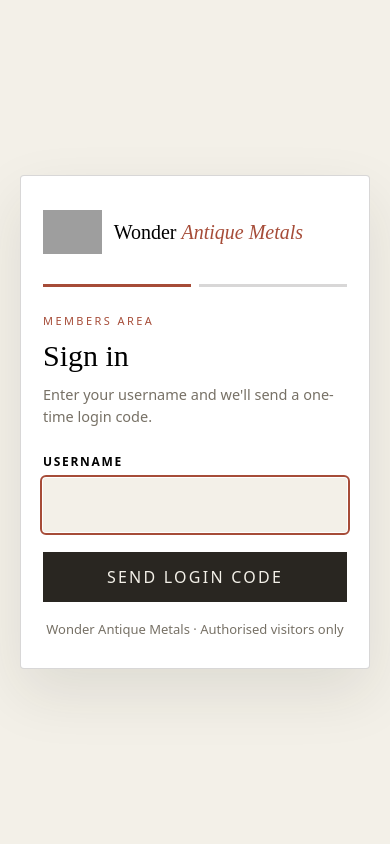
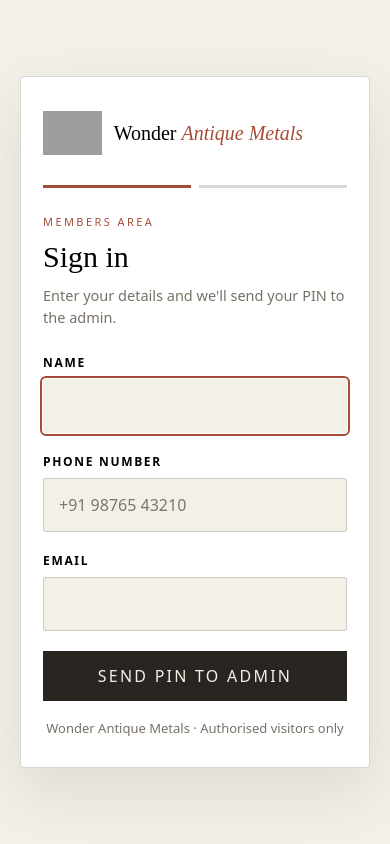
Before and after one commit to vishnupriyangamer003-rgb/wonderantiquemetals, a Laravel app: page /login in a window 390 px wide. Run offline with Laravel 12, Linux system fonts and the light colour scheme; data comes from the database, SQL or seed files in the repository; style sheets or scripts are compiled from the project's sources; some libraries are stand-ins or nearby versions; grey boxes are pictures that could not be loaded.

Commit message:
Sign-in by name, phone and email with one fixed PIN per user
Co-Authored-By: Claude Sonnet 5.5 <noreply@anthropic.com>

```diff
--- a/laravel-project/main/app/Http/Controllers/SiteLoginController.php
+++ b/laravel-project/main/app/Http/Controllers/SiteLoginController.php
@@ -4,6 +4,7 @@ namespace App\Http\Controllers;
 
 use App\Mail\LoginOtp;
 use App\Models\Setting;
+use App\Models\SiteUser;
 use App\Models\UserLogin;
 use Illuminate\Http\RedirectResponse;
 use Illuminate\Http\Request;
@@ -13,155 +14,209 @@ use Illuminate\Support\Str;
 use Symfony\Component\HttpFoundation\Response;
 
 /**
- * Public site login: any username → one-time code emailed to the admin inbox
- * (the admin passes the code to the client) → code verified → site unlocked.
+ * Public site login: name + phone + email → the user's one fixed 4-digit PIN is emailed to the
+ * admin inbox (the admin passes it to the client) → PIN verified → site unlocked.
  */
 class SiteLoginController extends Controller
 {
-    /** Minutes a code stays valid. */
+    /** Minutes the PIN step stays open. */
     private const TTL_MINUTES = 5;
 
     /** Hours a signed-in visitor stays logged in (absolute, counted from login). */
     public const SESSION_HOURS = 12;
 
-    /** Wrong-code attempts allowed before the code is invalidated. */
+    /** Wrong-PIN attempts allowed per PIN step. */
     private const MAX_ATTEMPTS = 5;
 
-    /** Successful OTP sends allowed per IP per window. */
+    /** Wrong PINs allowed per user (email) per lockout window, across all sessions. */
+    private const LOCKOUT_ATTEMPTS = 10;
+
+    /** Seconds a user stays locked out after too many wrong PINs. */
+    private const LOCKOUT_SECONDS = 900;
+
+    /** PIN requests allowed per user and IP per window. */
     private const SEND_LIMIT = 3;
 
-    /** Login page (username step, or code step when a code is pending). */
+    private const SESSION_KEYS = ['otp_user_id', 'otp_name', 'otp_expires', 'otp_attempts'];
+
+    /** Login page (details step, or PIN step when one is pending). */
     public function show(Request $request): Response
     {
         if ($request->session()->get('site_login')) {
             return redirect()->route('home');
         }
 
+        if ($request->boolean('change')) {
+            $request->session()->forget(self::SESSION_KEYS);
+        }
+
         return $this->noStore(response()->view('login', [
-            'step' => $request->session()->has('otp_hash') ? 'otp' : 'username',
-            'username' => $request->session()->get('otp_username', ''),
+            'step' => $request->session()->has('otp_user_id') ? 'otp' : 'details',
+            'username' => $request->session()->get('otp_name', ''),
             'expiresIn' => $this->secondsLeft($request),
         ]));
     }
 
-    /** Step 1: accept the username and email the code to the admin inbox. */
+    /** Step 1: validate the details and email the user's PIN to the admin inbox. */
     public function sendOtp(Request $request): RedirectResponse
     {
-        $data = $request->validate([
-            'username' => ['required', 'string', 'max:100'],
-        ], [
-            'username.required' => 'Please enter your username.',
+        $request->merge([
+            'name' => preg_replace('/\s+/', ' ', trim((string) $request->input('name'))),
+            'phone' => preg_replace('/[\s().-]/', '', (string) $request->input('phone')),
+            'email' => mb_strtolower(trim((string) $request->input('email'))),
         ]);
 
-        // The owner's username signs in directly, without an emailed code.
+        $data = $request->validate([
+            'name' => ['required', 'string', 'min:2', 'max:100', "regex:/^\\p{L}[\\p{L} .'-]*$/u"],
+            'phone' => ['required', 'regex:/^\\+?[0-9]{10,15}$/'],
+            'email' => ['required', 'email:rfc', 'max:150'],
+        ], [
+            'name.required' => 'Please enter your name.',
+            'name.min' => 'Your name must be at least 2 characters.',
+            'name.regex' => 'Your name can only contain letters, spaces and . \' -',
+            'phone.required' => 'Please enter your phone number.',
+            'phone.regex' => 'Enter a valid phone number (10 to 15 digits, optional + country code).',
+            'email.required' => 'Please enter your email address.',
+            'email.email' => 'Enter a valid email address.',
+        ]);
+
+        // The owner's name signs in directly, without a PIN.
         $bypass = $this->normalizeName((string) config('site.login_bypass_username', ''));
-        if ($bypass !== '' && $this->normalizeName($data['username']) === $bypass) {
-            return $this->signIn($request, trim(preg_replace('/\s+/', ' ', $data['username'])));
+        if ($bypass !== '' && $this->normalizeName($data['name']) === $bypass) {
+            return $this->signIn($request, $data['name'], $data['phone'], $data['email']);
         }
 
-        $key = 'site-otp-send:'.strtolower(trim($data['username'])).'|'.$request->ip();
+        $key = 'site-otp-send:'.$data['email'].'|'.$request->ip();
         if (RateLimiter::tooManyAttempts($key, self::SEND_LIMIT)) {
             $wait = RateLimiter::availableIn($key);
 
             return back()->withInput()->withErrors([
-                'username' => "Too many code requests. Try again in {$wait} seconds.",
+                'email' => "Too many requests. Try again in {$wait} seconds.",
             ]);
         }
 
-        $code = Str::padLeft((string) random_int(0, 9999), 4, '0');
-        $username = trim($data['username']);
+        // One user, one PIN: created once for a new email, reused on every later login.
+        $user = SiteUser::where('email', $data['email'])->first();
+        if ($user) {
+            $user->update(['name' => $data['name'], 'phone' => $data['phone']]);
+        } else {
+            $user = SiteUser::create([
+                'name' => $data['name'],
+                'phone' => $data['phone'],
+                'email' => $data['email'],
+                'pin' => Str::padLeft((string) random_int(0, 9999), 4, '0'),
+            ]);
+        }
 
         $request->session()->put([
-            'otp_hash' => hash('sha256', $code),
+            'otp_user_id' => $user->id,
+            'otp_name' => $user->name,
             'otp_expires' => now()->addMinutes(self::TTL_MINUTES)->getTimestamp(),
-            'otp_username' => $username,
             'otp_attempts' => 0,
         ]);
 
         try {
-            Mail::to(config('mail.from.address'))->send(new LoginOtp($username, $code, self::TTL_MINUTES));
+            Mail::to(config('mail.from.address'))->send(
+                new LoginOtp($user->name, $user->phone, $user->email, $user->pin, self::TTL_MINUTES)
+            );
         } catch (\Throwable $e) {
-            $request->session()->forget(['otp_hash', 'otp_expires', 'otp_username', 'otp_attempts']);
+            $request->session()->forget(self::SESSION_KEYS);
 
             report($e);
 
             return back()->withInput()->withErrors([
-                'username' => 'We could not send the login code right now. Please try again later.',
+                'email' => 'We could not send the PIN right now. Please try again later.',
             ]);
         }
 
         RateLimiter::hit($key, 300);
 
-        return redirect()->route('login')->with('status', 'A login code was sent to the admin email. Please check the inbox.');
+        return redirect()->route('login')->with('status', 'The PIN was sent to the admin email. Please check the inbox.');
     }
 
-    /** Step 2: check the code the admin passed on, then open the site. */
+    /** Step 2: check the PIN the admin passed on, then open the site. */
     public function verify(Request $request): RedirectResponse
     {
         $data = $request->validate([
             'code' => ['required', 'string', 'size:4', 'regex:/^[0-9]{4}$/'],
         ], [
-            'code.regex' => 'Enter the 4-digit login code.',
-            'code.size' => 'Enter the 4-digit login code.',
+            'code.regex' => 'Enter the 4-digit PIN.',
+            'code.size' => 'Enter the 4-digit PIN.',
         ]);
 
         $session = $request->session();
+        $user = $session->has('otp_user_id') ? SiteUser::find($session->get('otp_user_id')) : null;
 
-        if (! $session->has('otp_hash') || $this->secondsLeft($request) <= 0) {
-            $session->forget(['otp_hash', 'otp_expires', 'otp_username', 'otp_attempts']);
+        if (! $user || $this->secondsLeft($request) <= 0) {
+            $session->forget(self::SESSION_KEYS);
 
-            return redirect()->route('login')->withErrors(['code' => 'That code has expired. Request a new one.']);
+            return redirect()->route('login')->withErrors(['code' => 'This step has expired. Please enter your details again.']);
+        }
+
+        $lockKey = 'site-pin:'.$user->email;
+        if (RateLimiter::tooManyAttempts($lockKey, self::LOCKOUT_ATTEMPTS)) {
+            $wait = (int) ceil(RateLimiter::availableIn($lockKey) / 60);
+            $session->forget(self::SESSION_KEYS);
+
+            return redirect()->route('login')->withErrors(['code' => "Too many wrong PINs. Try again in {$wait} minute(s)."]);
         }
 
         $attempts = (int) $session->get('otp_attempts', 0);
         if ($attempts >= self::MAX_ATTEMPTS) {
-            $session->forget(['otp_hash', 'otp_expires', 'otp_username', 'otp_attempts']);
+            $session->forget(self::SESSION_KEYS);
 
-            return redirect()->route('login')->withErrors(['code' => 'Too many wrong codes. Request a new one.']);
+            return redirect()->route('login')->withErrors(['code' => 'Too many wrong PINs. Please enter your details again.']);
         }
 
-        // Constant-time comparison of the hashed code.
-        $valid = hash_equals((string) $session->get('otp_hash'), hash('sha256', $data['code']));
+        // Constant-time comparison.
+        if (! hash_equals((string) $user->pin, $data['code'])) {
+            $session->put('otp_attempts', $attempts + 1);
+            RateLimiter::hit($lockKey, self::LOCKOUT_SECONDS);
 
-        if (! $valid) {
-            $session->put('otp_attempts', $attempts + 1);
-
-            return back()->withErrors(['code' => 'Incorrect code. '.(self::MAX_ATTEMPTS - $attempts - 1).' attempt(s) left.']);
+            return back()->withErrors(['code' => 'Incorrect PIN. '.(self::MAX_ATTEMPTS - $attempts - 1).' attempt(s) left.']);
         }
 
-        return $this->signIn($request, (string) $session->get('otp_username', ''));
+        RateLimiter::clear($lockKey);
+
+        return $this->signIn($request, $user->name, $user->phone, $user->email);
     }
 
     /** Opens the site for this session and records the login. */
-    private function signIn(Request $request, string $username): RedirectResponse
+    private function signIn(Request $request, string $name, string $phone, string $email): RedirectResponse
     {
         $session = $request->session();
-        $session->forget(['otp_hash', 'otp_expires', 'otp_username', 'otp_attempts']);
+        $session->forget(self::SESSION_KEYS);
         $session->regenerate();
 
         UserLogin::create([
-            'username' => $username,
+            'username' => $name,
+            'phone' => $phone,
+            'email' => $email,
             'login_at' => now(),
         ]);
 
         $session->put('site_login', true);
         $session->put('site_login_at', now()->getTimestamp());
         $session->put('site_login_epoch', self::sessionEpoch());
-        $session->put('site_login_name', $username);
+        $session->put('site_login_name', $name);
 
-        return redirect()->route('home')->with('status', 'Signed in. Welcome, '.$username.'.');
+        return redirect()->route('home')->with('status', 'Signed in. Welcome, '.$name.'.');
     }
 
-    /** Ask for a fresh code (same rate limit as the first send). */
+    /** Send the same PIN to the admin again (same rate limit as the first send). */
     public function resend(Request $request): RedirectResponse
     {
-        $username = (string) $request->session()->get('otp_username', '');
+        $user = $request->session()->has('otp_user_id') ? SiteUser::find($request->session()->get('otp_user_id')) : null;
 
-        if ($username === '') {
+        if (! $user) {
             return redirect()->route('login');
         }
 
-        return $this->sendOtp($request->merge(['username' => $username]));
+        return $this->sendOtp($request->merge([
+            'name' => $user->name,
+            'phone' => $user->phone,
+            'email' => $user->email,
+        ]));
     }
 
     public function logout(Request $request): RedirectResponse
@@ -184,7 +239,7 @@ class SiteLoginController extends Controller
         return mb_strtolower(trim(preg_replace('/\s+/', ' ', $name)));
     }
 
-    /** Seconds until the pending code expires (0 when none). */
+    /** Seconds until the pending PIN step expires (0 when none). */
     private function secondsLeft(Request $request): int
     {
         $expires = (int) $request->session()->get('otp_expires', 0);
--- a/laravel-project/main/app/Models/UserLogin.php
+++ b/laravel-project/main/app/Models/UserLogin.php
@@ -7,7 +7,7 @@ use Illuminate\Database\Eloquent\Model;
 /** One row per successful OTP sign-in to the public site. */
 class UserLogin extends Model
 {
-    protected $fillable = ['username', 'login_at'];
+    protected $fillable = ['username', 'phone', 'email', 'login_at'];
 
     protected $casts = [
         'login_at' => 'datetime',
--- a/laravel-project/main/resources/views/login.blade.php
+++ b/laravel-project/main/resources/views/login.blade.php
@@ -30,6 +30,7 @@
             border: 1px solid var(--line, rgba(41, 38, 33, .18)); border-radius: 3px;
         }
         .gate__field input:focus { outline: 2px solid var(--rust, #a64c38); outline-offset: 1px; border-color: transparent; }
+        .gate__fielderr { font-size: 13px; color: #b3261e; }
         .gate__code { text-align: center; font-size: 34px; letter-spacing: .42em; text-transform: uppercase; font-weight: 700; }
         .gate__btn {
             display: inline-flex; align-items: center; justify-content: center; gap: 10px;
@@ -71,25 +72,38 @@
             <div class="gate__status" role="status">{{ session('status') }}</div>
         @endif
 
-        @if ($step === 'username')
+        @if ($step === 'details')
             <p class="gate__eyebrow">Members area</p>
             <h1 id="gate-title">Sign in</h1>
-            <p class="gate__lead">Enter your username and we'll send a one-time login code.</p>
+            <p class="gate__lead">Enter your details and we'll send your PIN to the admin.</p>
 
-            <form method="post" action="{{ route('login.send') }}" autocomplete="on">
+            <form method="post" action="{{ route('login.send') }}" autocomplete="on" novalidate>
                 @csrf
                 <div class="gate__field">
-                    <label for="f-username">Username</label>
-                    <input type="text" id="f-username" name="username" value="{{ old('username') }}"
-                           autocomplete="username" maxlength="100" required autofocus>
+                    <label for="f-name">Name</label>
+                    <input type="text" id="f-name" name="name" value="{{ old('name') }}"
+                           autocomplete="name" minlength="2" maxlength="100" required autofocus>
+                    @error('name')<span class="gate__fielderr">{{ $message }}</span>@enderror
                 </div>
-                <button class="gate__btn" type="submit">Send login code</button>
+                <div class="gate__field">
+                    <label for="f-phone">Phone number</label>
+                    <input type="tel" id="f-phone" name="phone" value="{{ old('phone') }}"
+                           autocomplete="tel" inputmode="tel" maxlength="20" placeholder="+91 98765 43210" required>
+                    @error('phone')<span class="gate__fielderr">{{ $message }}</span>@enderror
+                </div>
+                <div class="gate__field">
+                    <label for="f-email">Email</label>
+                    <input type="email" id="f-email" name="email" value="{{ old('email') }}"
+                           autocomplete="email" maxlength="150" required>
+                    @error('email')<span class="gate__fielderr">{{ $message }}</span>@enderror
+                </div>
+                <button class="gate__btn" type="submit">Send PIN to admin</button>
             </form>
         @else
             <p class="gate__eyebrow">Step 2 of 2</p>
-            <h1 id="gate-title">Enter your code</h1>
+            <h1 id="gate-title">Enter your PIN</h1>
             <p class="gate__lead">
-                Enter the 4-digit code for <strong>{{ $username }}</strong>.
+                Enter the 4-digit PIN for <strong>{{ $username }}</strong>.
                 @if ($expiresIn > 0)
                     It expires in <span data-countdown="{{ $expiresIn }}">{{ intdiv($expiresIn, 60) }}:{{ str_pad((string) ($expiresIn % 60), 2, '0', STR_PAD_LEFT) }}</span>.
                 @else
@@ -100,7 +114,7 @@
             <form method="post" action="{{ route('login.verify') }}" autocomplete="one-time-code">
                 @csrf
                 <div class="gate__field">
-                    <label for="f-code">Login code</label>
+                    <label for="f-code">PIN</label>
                     <input type="text" inputmode="numeric" pattern="[0-9]{4}" id="f-code" name="code"
                            class="gate__code" value="{{ old('code') }}"
                            autocomplete="one-time-code" maxlength="4" required autofocus>
@@ -109,11 +123,11 @@
             </form>
 
             <p class="gate__meta">
-                <a href="{{ route('login') }}">← Use a different username</a>
+                <a href="{{ route('login', ['change' => 1]) }}">← Use different details</a>
             </p>
             <form method="post" action="{{ route('login.resend') }}">
                 @csrf
-                <button class="gate__btn gate__btn--ghost" type="submit" style="margin-top:10px;">Resend code</button>
+                <button class="gate__btn gate__btn--ghost" type="submit" style="margin-top:10px;">Send PIN to admin again</button>
             </form>
         @endif
 
```
Also changed, not shown: laravel-project/main/app/Mail/LoginOtp.php (+8 -4 lines), laravel-project/main/app/Models/SiteUser.php (added, +17 -0 lines), laravel-project/main/resources/views/admin/userlogins/index.blade.php (+6 -2 lines), laravel-project/main/resources/views/mail/otp-text.blade.php (+7 -4 lines), laravel-project/main/resources/views/mail/otp.blade.php (+9 -6 lines), laravel-project/main/tests/Feature/SiteLoginTest.php (+244 -50 lines), laravel-project/main/database/migrations/2026_11_23_000004_create_site_users_table.php (added), laravel-project/main/database/migrations/2026_11_23_000005_add_contact_to_user_logins.php (added).
